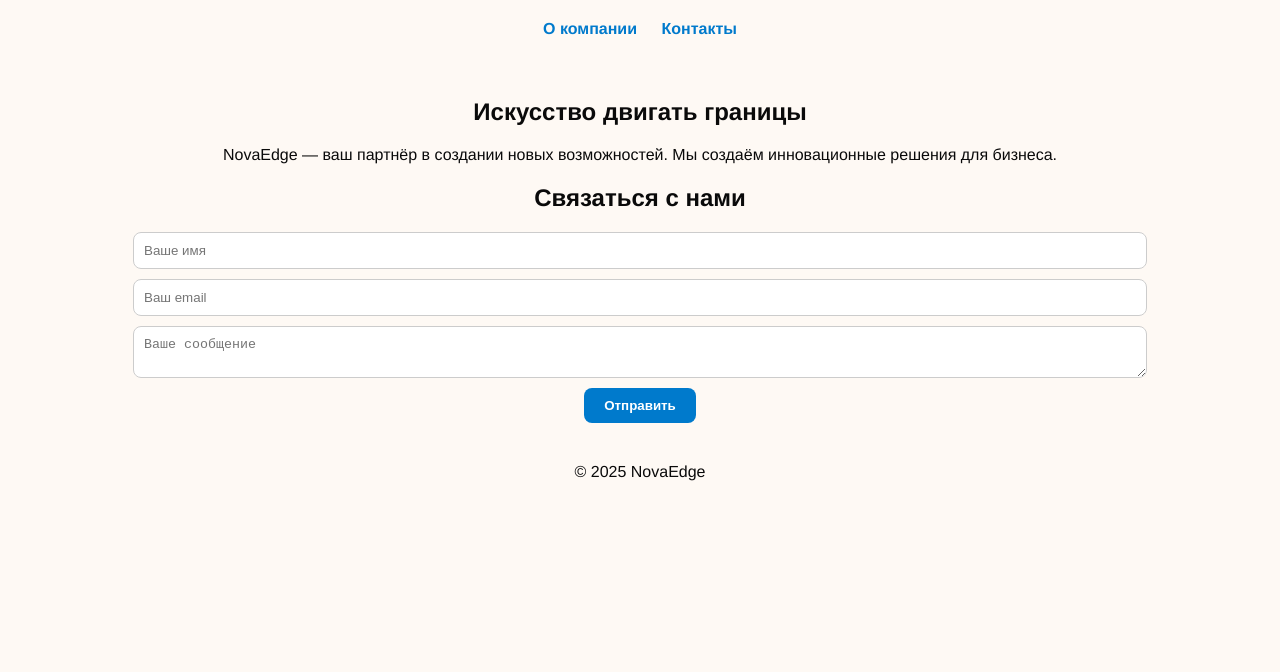
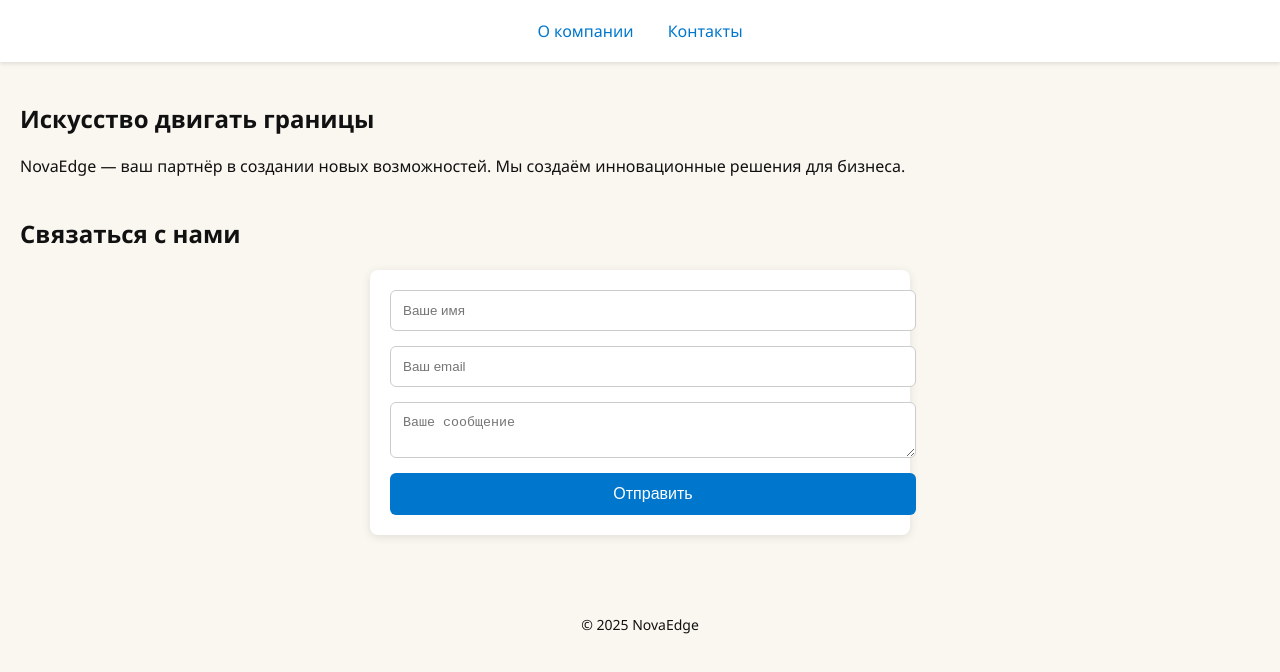
Before and after one commit to NovaEdgeio/NovaEdge, a plain HTML site: page index.html in a window 1280 px wide. Drawn offline with Linux system fonts and the light colour scheme.

Commit message:
Add files via upload

```diff
--- a/script.js
+++ b/script.js
@@ -1,16 +1,12 @@
-// Анимация появления элементов при прокрутке
+document.addEventListener('DOMContentLoaded', () => {
     const elements = document.querySelectorAll('.fade-in');
-
     const observer = new IntersectionObserver(entries => {
         entries.forEach(entry => {
             if (entry.isIntersecting) {
-            entry.target.style.animationPlayState = 'running';
-            observer.unobserve(entry.target);
+                entry.target.classList.add('appear');
             }
         });
     }, { threshold: 0.1 });
 
-elements.forEach(el => {
-    el.style.animationPlayState = 'paused';
-    observer.observe(el);
+    elements.forEach(el => observer.observe(el));
 });
--- a/style.css
+++ b/style.css
@@ -1,131 +1,128 @@
-/* Общие стили */
 body {
-  background: #fef9f4;
-  color: #0a0a0a;
-  font-family: 'Helvetica Neue', Arial, sans-serif;
     margin: 0;
     padding: 0;
-  overflow-x: hidden;
-  position: relative;
+    font-family: 'Segoe UI', Tahoma, Geneva, Verdana, sans-serif;
+    background-color: #faf6f0;
+    color: #111;
 }
 
-/* Анимированный фон */
-.background-shapes {
-  position: absolute;
-  width: 100%;
-  height: 100%;
-  overflow: hidden;
-  z-index: -1;
-}
-
-.shape {
-  position: absolute;
-  width: 200px;
-  height: 200px;
-  background: rgba(255, 214, 165, 0.3); /* Бежевый полупрозрачный */
-  border-radius: 50%;
-  animation: float 20s infinite ease-in-out;
-}
-
-.shape:nth-child(1) { top: 10%; left: 10%; animation-delay: 0s; }
-.shape:nth-child(2) { top: 50%; left: 80%; animation-delay: 5s; }
-.shape:nth-child(3) { top: 80%; left: 30%; animation-delay: 10s; }
-
-@keyframes float {
-  0%, 100% { transform: translateY(0px) translateX(0px); }
-  50% { transform: translateY(-50px) translateX(50px); }
-}
-
-/* Навигация */
-header, main, footer {
+header {
+    text-align: center;
     padding: 20px;
-  text-align: center;
 }
 
 nav a {
-  margin: 0 10px;
+    margin: 0 15px;
     text-decoration: none;
-  color: #007acc;
-  font-weight: bold;
-  transition: color 0.3s ease, border-bottom 0.3s ease;
+    color: #0077cc;
 }
 
-nav a:hover {
-  color: #005f99;
-  border-bottom: 2px solid #005f99;
+main {
+    padding: 20px;
 }
 
-/* Карточки секций */
-.card {
-  background: #ffffffc7; /* Белый с лёгкой прозрачностью */
-  border-radius: 12px;
-  margin: 20px auto;
-  padding: 20px;
-  max-width: 800px;
-  transition: box-shadow 0.3s ease;
+section {
+    margin-bottom: 40px;
 }
 
-.card:hover {
-  box-shadow: 0px 4px 20px rgba(0, 0, 0, 0.1);
-}
-
-/* Анимация появления */
-.fade-in {
-  opacity: 0;
-  transform: translateY(20px);
-  animation: fadeInUp 0.8s ease forwards;
-}
-
-@keyframes fadeInUp {
-  to {
-    opacity: 1;
-    transform: translateY(0);
-  }
-}
-
-/* Форма обратной связи */
 form {
     display: flex;
-  flex-direction: column;
-  align-items: center;
+    flex-wrap: wrap;
     gap: 10px;
 }
 
 input, textarea {
-  width: 80%;
+    flex: 1 1 45%;
     padding: 10px;
     border: 1px solid #ccc;
+    border-radius: 4px;
+}
+
+button {
+    padding: 10px 20px;
+    background-color: #0077cc;
+    color: white;
+    border: none;
+    border-radius: 4px;
+    cursor: pointer;
+}
+
+button:hover {
+    background-color: #005fa3;
+}
+
+footer {
+    text-align: center;
+    padding: 20px;
+    font-size: 14px;
+}
+
+.fade-in {
+    opacity: 0;
+    transform: translateY(20px);
+    transition: opacity 1.6s ease, transform 1.6s ease;
+}
+
+.appear {
+    opacity: 1;
+    transform: translateY(0);
+}
+header {
+    position: sticky;
+    top: 0;
+    background-color: white;
+    box-shadow: 0 2px 4px rgba(0,0,0,0.1);
+    z-index: 1000;
+}
+
+nav a {
+    margin: 0 15px;
+    text-decoration: none;
+    color: #0077cc;
+    font-weight: 500;
+    transition: color 0.3s;
+}
+
+nav a:hover {
+    color: #005fa3;
+}
+
+form {
+    background: #fff;
+    padding: 20px;
     border-radius: 8px;
-  background-color: #fff;
-  transition: border-color 0.3s, box-shadow 0.3s;
+    box-shadow: 0 2px 10px rgba(0,0,0,0.1);
+    display: flex;
+    flex-direction: column;
+    gap: 15px;
+    max-width: 500px;
+    margin: auto;
+}
+
+input, textarea {
+    width: 100%;
+    padding: 12px;
+    border: 1px solid #ccc;
+    border-radius: 6px;
+    outline: none;
+    transition: border-color 0.3s;
 }
 
 input:focus, textarea:focus {
-  border-color: #007acc;
-  box-shadow: 0 0 5px rgba(0, 122, 204, 0.5);
-  outline: none;
+    border-color: #0077cc;
 }
 
 button {
-  background-color: #007acc;
-  color: white;
+    padding: 12px;
+    background: #0077cc;
+    color: #fff;
     border: none;
-  padding: 10px 20px;
-  border-radius: 8px;
+    border-radius: 6px;
+    font-size: 16px;
     cursor: pointer;
-  font-weight: bold;
-  transition: background-color 0.3s ease, transform 0.1s ease;
+    transition: background 0.3s;
 }
 
 button:hover {
-  background-color: #005f99;
+    background: #005fa3;
 }
-
-button:active {
-  transform: scale(0.95);
-}
-
-/* Плавный скролл */
-html {
-  scroll-behavior: smooth;
-}
```
Lines whose indentation alone changed are shown as unchanged.
